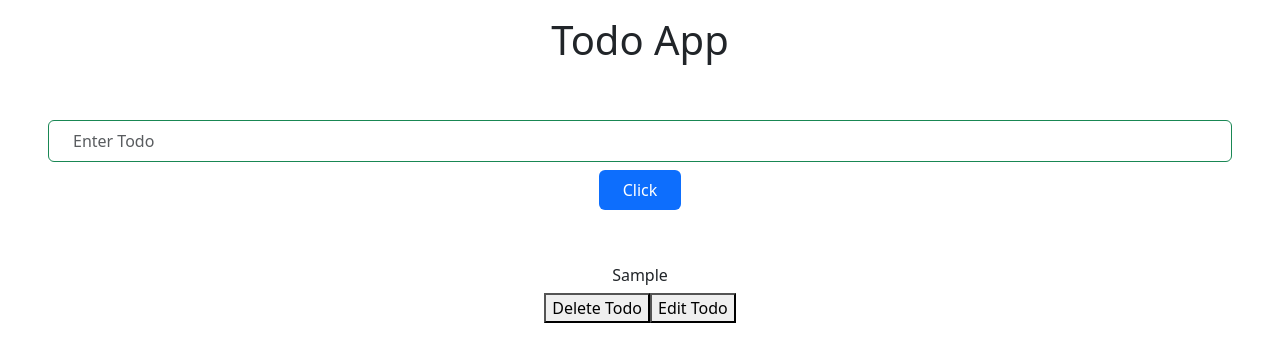
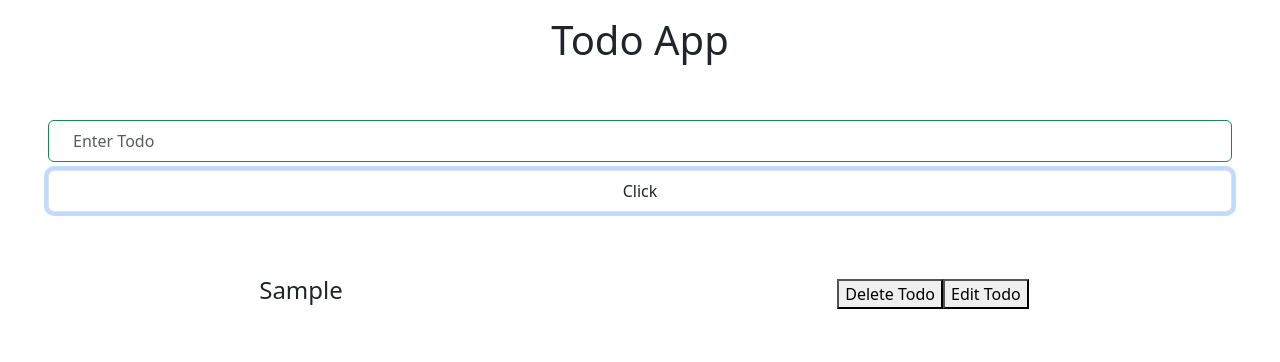
Before and after one commit to Hasankhan170/React-Todo-App, a React (Vite) app: page / in a window 1280 px wide. Both pictures are taken after typing "Sample" into the empty fields and a click on the button "Click". Shown: the top 362 px of the page. Built offline with nearby package versions, Linux system fonts and the light colour scheme.

Commit message:
"Updated input and button styles, and rearranged todo list item layout"

```diff
--- a/src/App.jsx
+++ b/src/App.jsx
@@ -34,16 +34,18 @@ function App(){
     <div className="text-center mt-3">
       <h1>Todo App</h1>
       <form className="text-center p-5  d-flex justify-content-center flex-wrap" onSubmit={formValue}>
-        <input className="px-4 mb-2 py-2 form-control border-success" type="text" placeholder="Enter Todo" ref={inputValue} />
-        <button className="btn btn-primary px-4 mb-2 py-2 border mx-2 border-0" type="submit">Click</button>
+        <input className="px-4 mb-2 py-2 form-control border-success rounded" type="text" placeholder="Enter Todo" ref={inputValue} />
+        <button className="btn btn-primary form-control px- mb-2 py-2 border " type="submit">Click</button>
       </form>
       <div>
         {
           arr.map((item,index)=>{
-            return <div key={index}>
-              <h6>{item}</h6>
+            return <div className="m-2 d-flex justify-content-around align-items-center" key={index}>
+              <h4 className="px-2">{item}</h4>
+        <div>
               <button onClick={()=> deleteTodo(index)}>Delete Todo</button>
               <button onClick={()=> editTodo(index)}>Edit Todo</button>
+        </div>
             </div>
           })
         }
```
